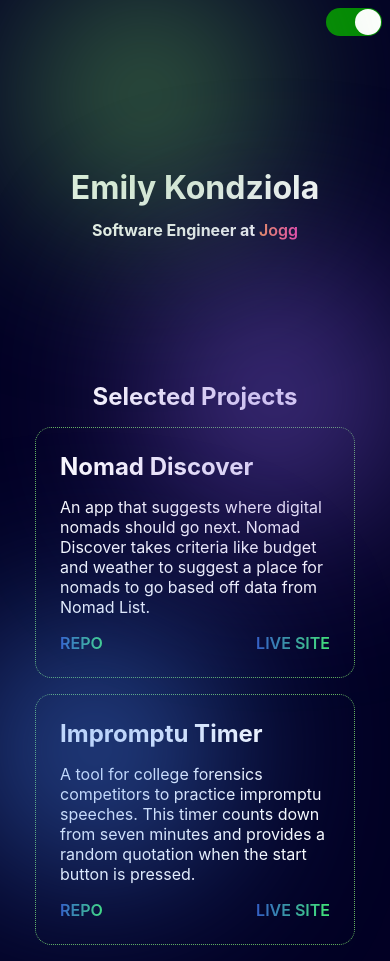
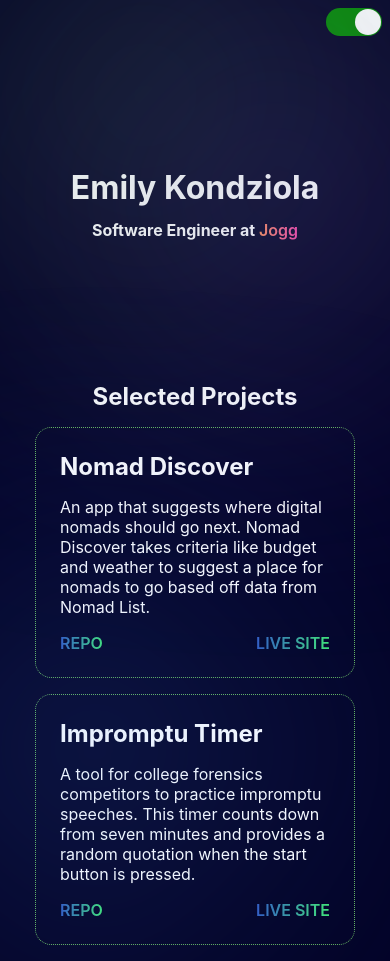
Before and after one commit to emilygracekz/emilykondziola.com, a Next.js app: page / in a window 390 px wide. Built offline with nearby package versions, Linux system fonts and the light colour scheme.

Commit message:
Adding responsive blur to circles

```diff
--- a/Components/Circle.tsx
+++ b/Components/Circle.tsx
@@ -31,7 +31,7 @@ const Circle: FunctionComponent<Props> = ({
     background: ${background};
     border-radius: 100%;
     position: absolute;
-    filter: ${isMobileOrIpad ? 'blur(100px)' : 'blur(170px)'};
+    filter: ${isMobileOrIpad ? 'blur(150px)' : 'blur(170px)'};
     top: ${top};
     left: ${left};
     right: ${right};
--- a/pages/index.js
+++ b/pages/index.js
@@ -139,7 +139,7 @@ const Home = () => {
               background='rgb(129,94,221)'
               height='360px'
               width='360px'
-              top='300px'
+              top='100px'
               right='20px'
             />
             <Circle
```
